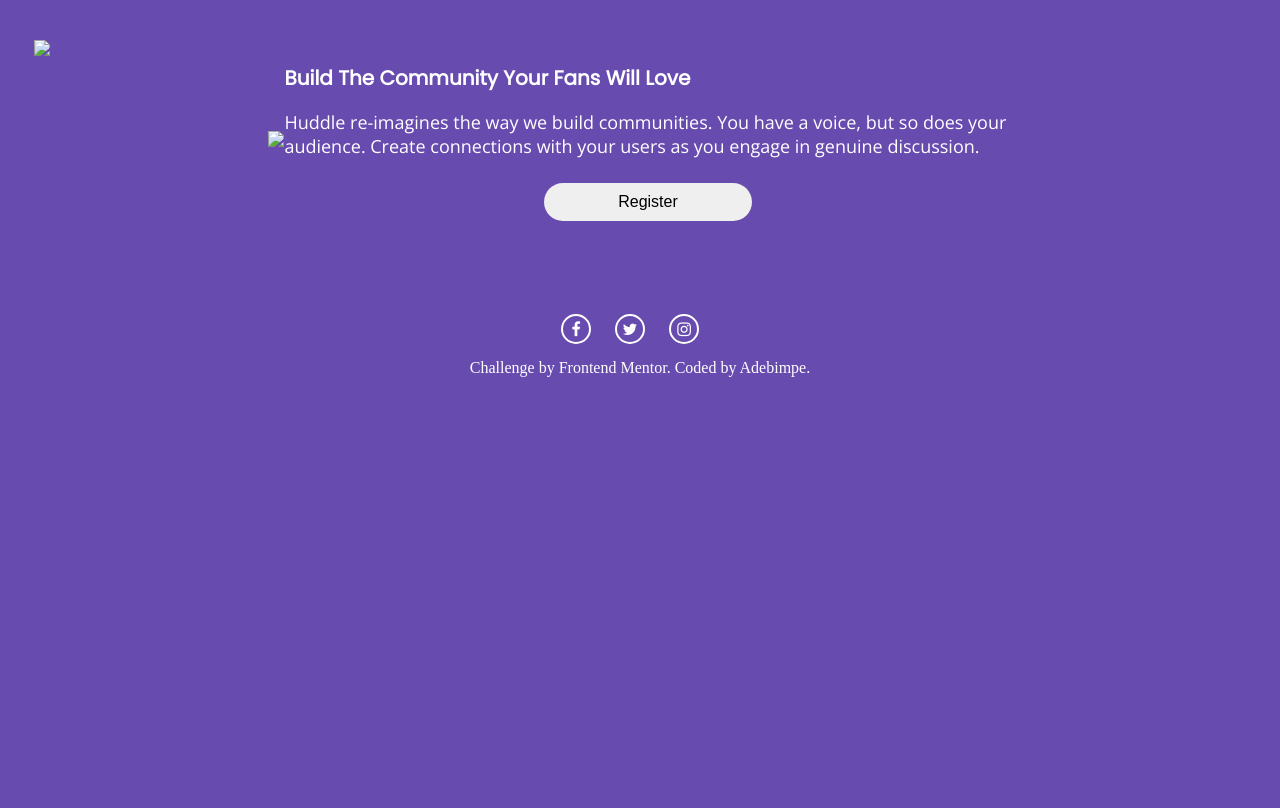
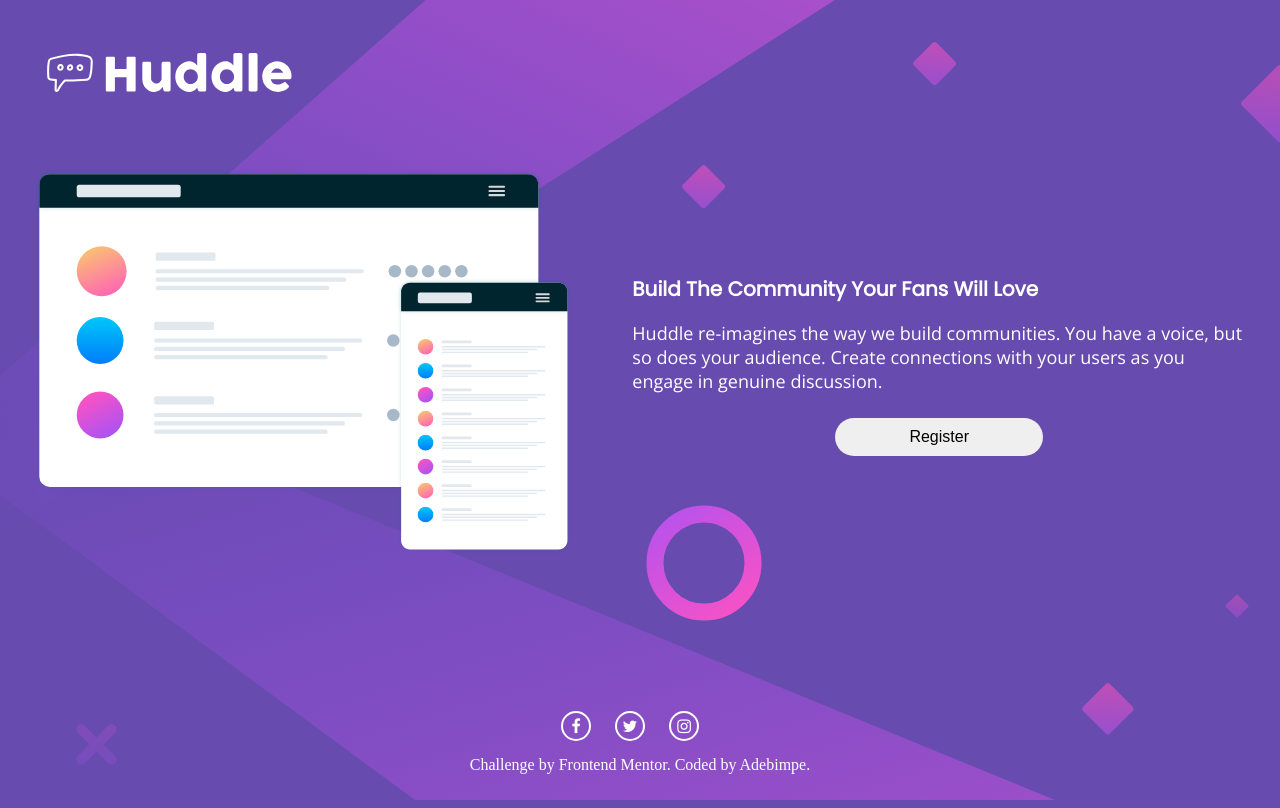
Before and after one commit to realadebimpe/huddle-landing-page-with-single-introductory-section, a plain HTML site: page index.html in a window 1280 px wide. Drawn offline with nearby package versions, Linux system fonts and the light colour scheme.

Commit message:
Added image folder

```diff
--- a/css/style.css
+++ b/css/style.css
@@ -12,7 +12,7 @@
 }
 
 body {
-    background-image: url("../starter-files/images/bg-mobile.svg");
+    background-image: url("../images/bg-mobile.svg");
     background-repeat: no-repeat;
     background-color: var(--Violet);
     padding: 40px 30px;
@@ -86,7 +86,7 @@ footer {
 
 @media screen and (min-width: 768px) {
     body {
-        background-image: url("../starter-files/images/bg-desktop.svg");
+        background-image: url("../images/bg-desktop.svg");
         background-repeat: no-repeat;
         height: 100vh;
         background-color: var(--Violet);
--- a/index.html
+++ b/index.html
@@ -19,11 +19,11 @@
 
 <body>
   <div class="header-logo">
-    <img src="./starter-files/images/logo.svg" class="logo">
+    <img src="./images/logo.svg" class="logo">
   </div>
 
   <div class="hero-container">
-    <div class="hero-image"><img src="./starter-files/images/illustration-mockups.svg" class="hero-illustration" ></div>
+    <div class="hero-image"><img src="./images/illustration-mockups.svg" class="hero-illustration" ></div>
 
     <div class="hero-message">
       <h1 class="hero-message-title">Build The Community Your Fans Will Love</h1>
```
Also changed, not shown: images/bg-desktop.svg (added), images/bg-mobile.svg (added), images/favicon-32x32.png (added), images/illustration-mockups.svg (added), images/logo.svg (added), 1 other file.
